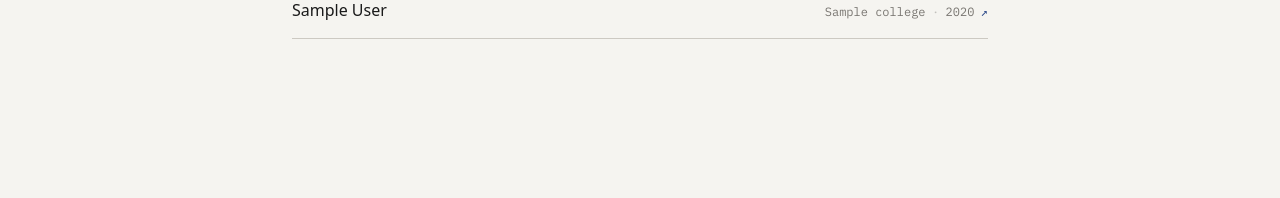
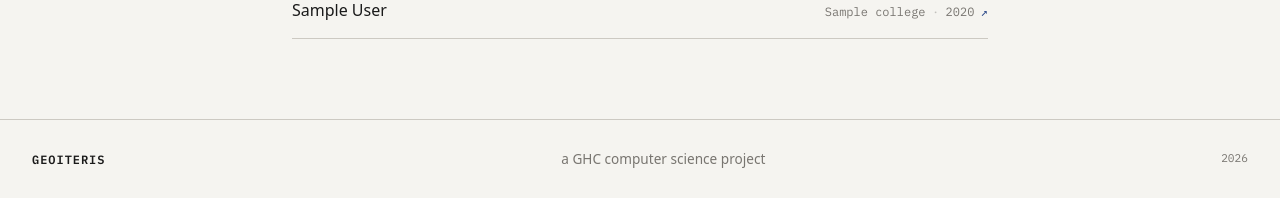
Before and after one commit to Keamlak08/geoiteris, a Django app: page / in a window 1280 px wide. Shown: the part 1806-2004 px from the top of the page. Before the commit the page ends 1845 px from the top, so only its background shows below. Run offline with Django 5.2, Linux system fonts and the light colour scheme; tables that the repository leaves empty hold one stand-in row (values such as "Sample post"); some web fonts are replaced.

Commit message:
add basic footer

```diff
--- a/geoiteris/core/templates/core/home.html
+++ b/geoiteris/core/templates/core/home.html
@@ -139,3 +139,11 @@
 </script>
 
 {% endblock %}
+
+{% block footer %}
+<footer>
+    <span class="footer-brand">GEOITERIS</span>
+    <span class="footer-note">a GHC computer science project</span>
+    <span class="footer-year">{% now "Y" %}</span>
+</footer>
+{% endblock %}
--- a/geoiteris/static/css/base.css
+++ b/geoiteris/static/css/base.css
@@ -296,3 +296,34 @@ body{
     color: var(--text-muted);
     padding: 2.5rem 0;
 }
+
+/* footer */
+
+footer{
+    border-top: 1px solid var(--border);
+    padding: 1.75rem 2rem;
+    display: flex;
+    align-items: center;
+    justify-content: space-between;
+    gap: 1rem;
+}
+
+.footer-brand {
+    font-family: 'IBM Plex Mono', monospace;
+    font-size: 0.75rem;
+    font-weight: 600;
+    letter-spacing: 0.08em;
+    color: var(--text);
+}
+
+.footer-note{
+    font-family: 'Phantom Sans', system-ui, sans serif;
+    font-size: 0.85rem;
+    color: var(--text-muted);
+}
+
+.footer-year{
+    font-family: 'IBM Plex Mono', monospace;
+    font-size: 0.7rem;
+    color: var(--text-muted);
+}
--- a/geoiteris/templates/base.html
+++ b/geoiteris/templates/base.html
@@ -51,6 +51,8 @@
         {% endblock %}
     </main>
 
+    {% block footer %}{% endblock %}
+
     <script>
         document.getElementById('theme-toggle').addEventListener('click', function() {
             const current = document.documentElement.getAttribute('data-theme');
```
